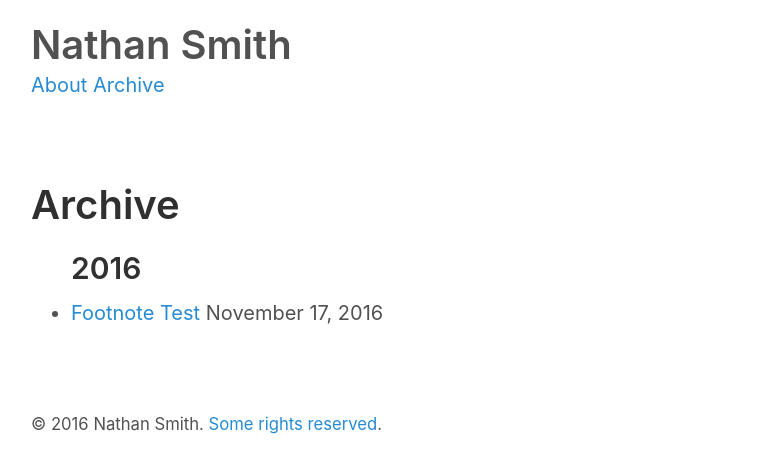
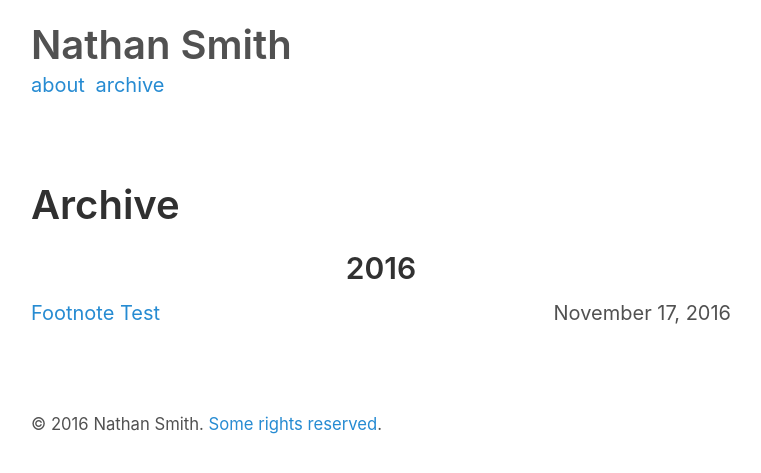
Before and after one commit to nathanmsmith/nathansmith.io, a Jekyll site: the page built from archive.html, in a window 1280 px wide. Shown: the top 473 px of the page, without its empty margins (259-1020 px from the left). Built offline with Jekyll 4.4.1, drawn with Linux system fonts in a browser that asks for light colours.

Commit message:
Minor style stuff

```diff
--- a/_layouts/default.html
+++ b/_layouts/default.html
@@ -15,7 +15,7 @@
 
   {{ content }}
 
-  <footer class="footer">
+  <footer>
     <small>
       &copy; <time datetime="{{ site.time | date_to_xmlschema }}">{{ site.time | date: '%Y' }}</time> {{ site.author.name }}. <a rel="license" href="{{ site.license.url }}">{{ site.license.text }}</a>.
     </small>
--- /dev/null
+++ b/_sass/_archive.scss
@@ -0,0 +1,13 @@
+.archived-posts {
+  padding: 0;
+  list-style-type: none;
+
+  h2 {
+    text-align: center;
+  }
+
+  time {
+    float: right;
+  }
+
+}
--- a/_sass/_base.scss
+++ b/_sass/_base.scss
@@ -4,8 +4,8 @@
 
 * {
   -webkit-box-sizing: border-box;
-     -moz-box-sizing: border-box;
-          box-sizing: border-box;
+  -moz-box-sizing: border-box;
+  box-sizing: border-box;
 }
 
 html,
@@ -28,7 +28,7 @@ body {
   color: $body-color;
   background-color: $body-bg;
   -webkit-text-size-adjust: 100%;
-      -ms-text-size-adjust: 100%;
+  -ms-text-size-adjust: 100%;
 }
 
 // No `:visited` state is required by default (browsers will use `a`)
@@ -64,7 +64,7 @@ table {
 
 td,
 th {
-  padding: .25rem .5rem;
+  padding: 0.25rem 0.5rem;
   border: 1px solid #e5e5e5;
 }
 
--- a/_sass/_masthead.scss
+++ b/_sass/_masthead.scss
@@ -6,6 +6,11 @@
   padding-top:    1rem;
   padding-bottom: 1rem;
   margin-bottom: 3rem;
+
+  nav a {
+    text-transform: lowercase;
+    padding-right: 5px;
+  }
 }
 
 .masthead-title {
@@ -15,6 +20,9 @@
 
   a {
     color: inherit;
+    &:hover {
+      text-decoration: none;
+    }
   }
 
   small {
--- a/_sass/_posts.scss
+++ b/_sass/_posts.scss
@@ -30,38 +30,3 @@
   margin-bottom: 1rem;
   color: #9a9a9a;
 }
-
-
-// Related posts
-.related {
-  padding-top: 2rem;
-  padding-bottom: 2rem;
-  margin-bottom: 2rem;
-  border-top: 1px solid #eee;
-  border-bottom: 1px solid #eee;
-}
-
-.related-posts {
-  padding-left: 0;
-  list-style: none;
-
-  h3 {
-    margin-top: 0;
-  }
-
-  li {
-    small {
-      font-size: 75%;
-      color: #999;
-    }
-
-    a:hover {
-      color: #268bd2;
-      text-decoration: none;
-
-      small {
-        color: inherit;
-      }
-    }
-  }
-}
--- a/_sass/_type.scss
+++ b/_sass/_type.scss
@@ -2,8 +2,13 @@
 //
 // Headings, body text, lists, and other misc typographic elements.
 
-h1, h2, h3, h4, h5, h6 {
-  margin-bottom: .5rem;
+h1,
+h2,
+h3,
+h4,
+h5,
+h6 {
+  margin-bottom: 0.5rem;
   font-weight: 600;
   line-height: 1.25;
   color: #313131;
@@ -24,7 +29,9 @@ h3 {
   font-size: 1.25rem;
 }
 
-h4, h5, h6 {
+h4,
+h5,
+h6 {
   margin-top: 1rem;
   font-size: 1rem;
 }
@@ -38,7 +45,9 @@ strong {
   color: #303030;
 }
 
-ul, ol, dl {
+ul,
+ol,
+dl {
   margin-top: 0;
   margin-bottom: 1rem;
 }
@@ -48,7 +57,7 @@ dt {
 }
 
 dd {
-  margin-bottom: .5rem;
+  margin-bottom: 0.5rem;
 }
 
 hr {
@@ -72,10 +81,10 @@ abbr {
 }
 
 blockquote {
-  padding: .5rem 1rem;
-  margin: .8rem 0;
+  padding: 0.5rem 1rem;
+  margin: 0.8rem 0;
   color: #7a7a7a;
-  border-left: .25rem solid #e5e5e5;
+  border-left: 0.25rem solid #e5e5e5;
 
   p:last-child {
     margin-bottom: 0;
@@ -87,14 +96,14 @@ blockquote {
   }
 }
 
-
 // Markdown footnotes
 //
 // See the example content post for an example.
+
 /*
 // Footnote number within body text
 a[href^="#fn:"],
-// Back to footnote link
+// Baeck to footnote link
 a[href^="#fnref:"] {
   display: inline-block;
   margin-left: .1rem;
--- a/styles.scss
+++ b/styles.scss
@@ -25,4 +25,5 @@
 @import "layout";
 @import "masthead";
 @import "posts";
+@import "archive";
 @import "bigfoot-number";
```
